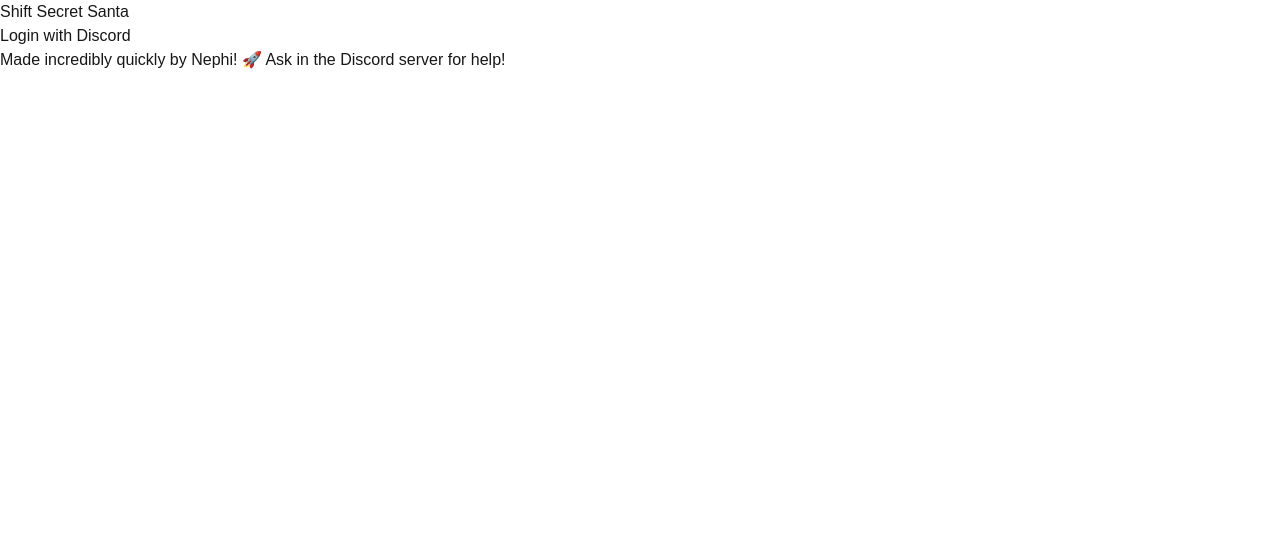
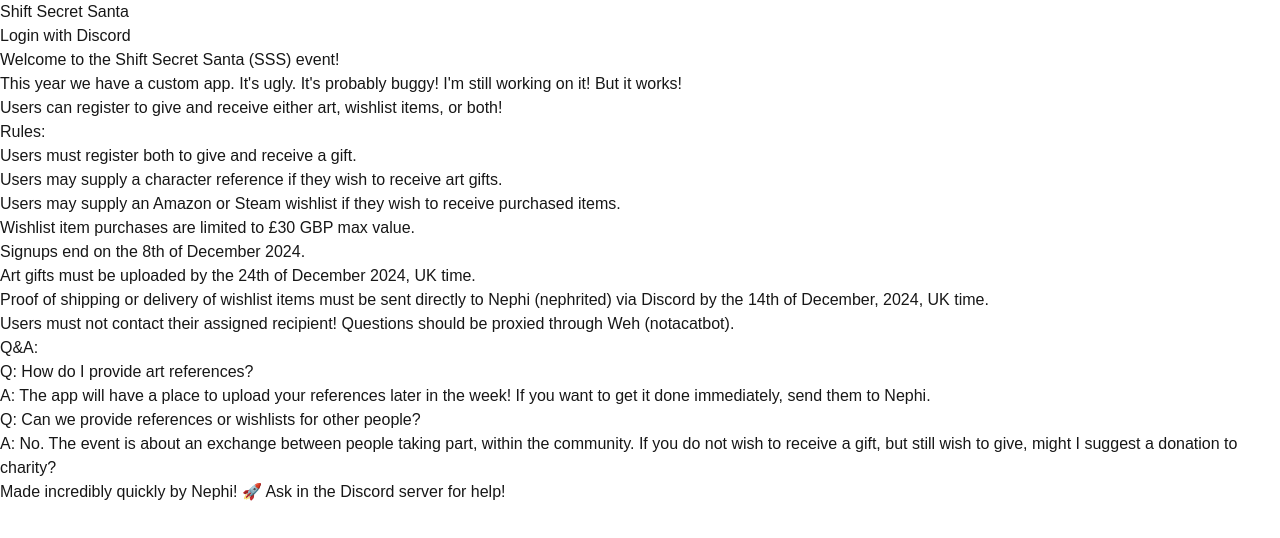
Before and after one commit to Nephrited/shift-secret-santa, a Next.js app: page / in a window 1280 px wide. Shown: the top 538 px of the page. Built offline with nearby package versions, Linux system fonts and the light colour scheme; no server answers.

Commit message:
Added rules and Q&A!

```diff
--- a/src/app/page.tsx
+++ b/src/app/page.tsx
@@ -13,6 +13,33 @@
                     </h1>
                     <UserControls/>
                 </main>
+                <section className="m-10">
+                    Welcome to the Shift Secret Santa (SSS) event! <br/>
+                    This year we have a custom app. It's ugly. It's probably buggy! I'm still working on it! But it works! <br/>
+                    Users can register to give and receive either art, wishlist items, or both! <br/>
+                    <h2 className="text-xl pb-2 pt-1">
+                        Rules:
+                    </h2>
+                    <ol className={"list-disc"}>
+                        <li>Users must register both to give and receive a gift.</li>
+                        <li>Users may supply a character reference if they wish to receive art gifts.</li>
+                        <li>Users may supply an Amazon or Steam wishlist if they wish to receive purchased items.</li>
+                        <li>Wishlist item purchases are limited to £30 GBP max value.</li>
+                        <li>Signups end on the 8th of December 2024.</li>
+                        <li>Art gifts must be uploaded by the 24th of December 2024, UK time.</li>
+                        <li>Proof of shipping or delivery of wishlist items must be sent directly to Nephi (nephrited) via Discord by the 14th of December, 2024, UK time.</li>
+                        <li>Users must not contact their assigned recipient! Questions should be proxied through Weh (notacatbot).</li>
+                    </ol>
+                    <h2 className="text-xl pb-2 pt-1">
+                        Q&A:
+                    </h2>
+                    <ol className={"list-disc"}>
+                        <li>Q: How do I provide art references?<br/>
+                        A: The app will have a place to upload your references later in the week! If you want to get it done immediately, send them to Nephi.</li>
+                        <li>Q: Can we provide references or wishlists for other people?<br/>
+                        A: No. The event is about an exchange between people taking part, within the community. If you do not wish to receive a gift, but still wish to give, might I suggest a donation to charity?</li>
+                    </ol>
+                </section>
                 <footer className="row-start-3 flex gap-6 flex-wrap items-center justify-center">
                     Made incredibly quickly by Nephi! 🚀 Ask in the Discord server for help!
                 </footer>
```
